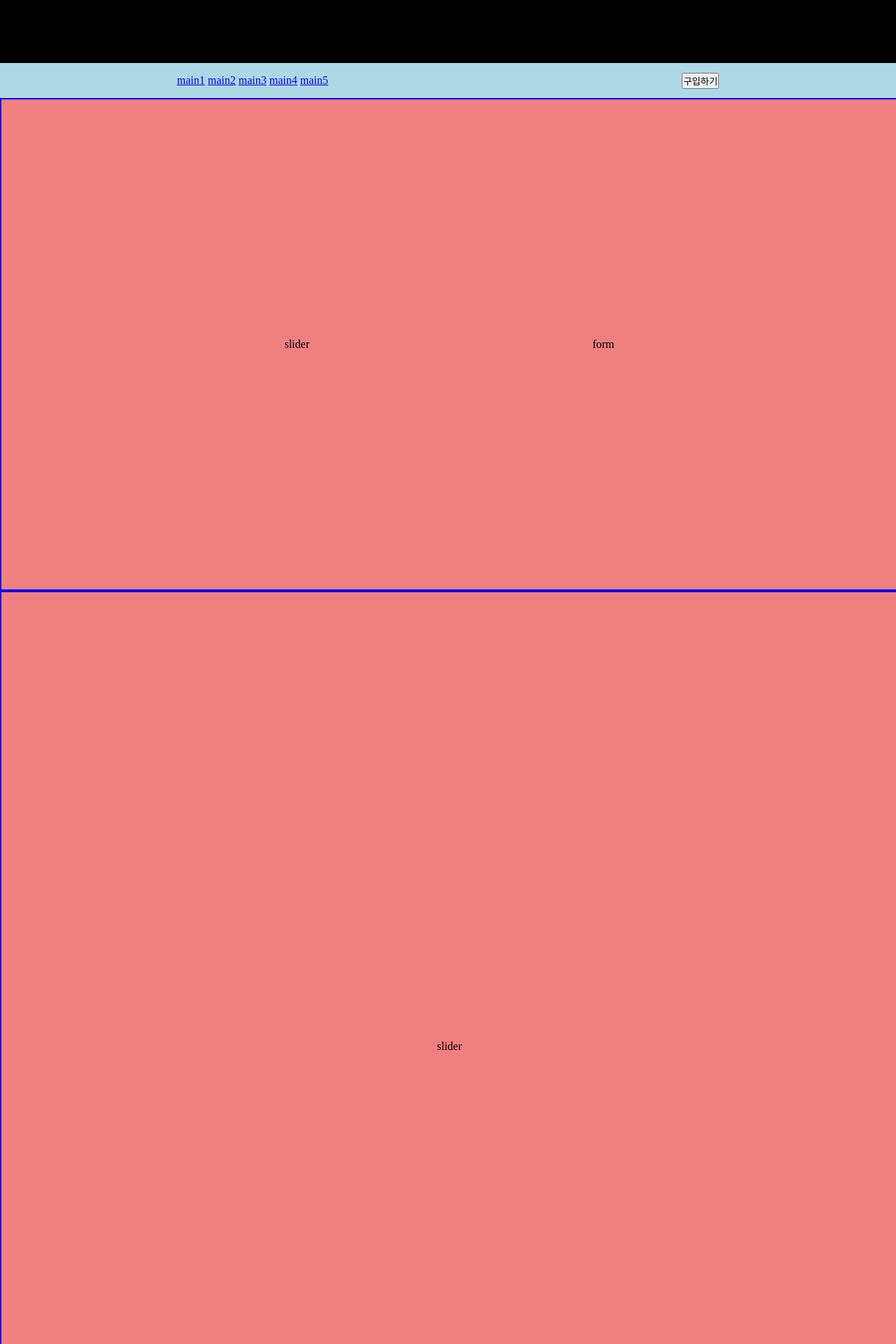
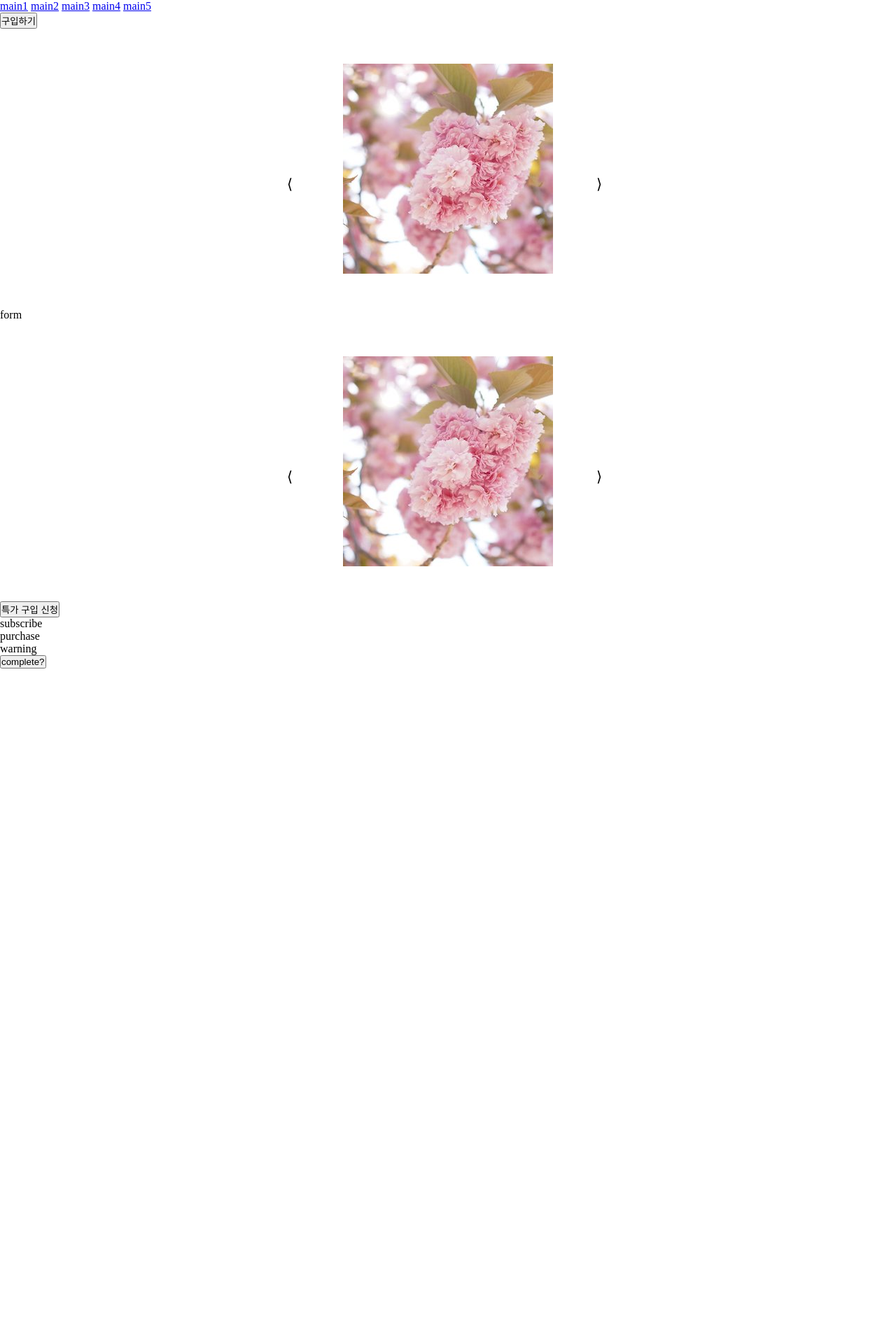
Before and after one commit to SSUcheese/devRent_zer0_PJT, a Django app: page / in a window 1280 px wide. Shown: the top 1920 px of the page at 70% size. After the commit the page ends 955 px from the top, so only its background shows below. Run offline with Django 3.2, Linux system fonts and the light colour scheme.

Commit message:
1/28 슬라이더 연결 중, 적용하려고 하니 다른 css들이 무시되고 있는 상태
화이팅

```diff
--- a/개발/bargain_sale/subscriptions/forms.py
+++ b/개발/bargain_sale/subscriptions/forms.py
@@ -1,12 +1,11 @@
-from dataclasses import field, fields
+from django import forms
 from .models import Submit
-from django import forms
 
 
 class SubmitForm(forms.ModelForm):
     class Meta:
         model = Submit
-        fields = ['name', 'phone_num', 'agency', 'company']
+        fields = '__all__'
 
 
 def __str__(self):
--- a/개발/bargain_sale/subscriptions/static/subscriptions/css/home.css
+++ b/개발/bargain_sale/subscriptions/static/subscriptions/css/home.css
@@ -39,10 +39,6 @@
   justify-content: space-evenly;
   align-items: center;
 }
-.main1_slider {
-}
-.main1_form {
-}
 
 .main2 {
   width: 100vw;
@@ -53,10 +49,6 @@
   flex-direction: column;
   justify-content: space-evenly;
   align-items: center;
-}
-.main2_slider {
-}
-.main2_btn {
 }
 
 .main3 {
--- /dev/null
+++ b/개발/bargain_sale/subscriptions/static/subscriptions/css/main_slider.css
@@ -0,0 +1,70 @@
+/* 초기화 */
+* {
+  margin: 0;
+  padding: 0;
+  /* box-sizing: border-box; */
+}
+
+li {
+  list-style-type: none;
+}
+
+/* 보여줄 구간의 높이랑 넓이 설정 */
+.main_slider {
+  width: 500px;
+  height: 300px;
+  position: relative;
+  margin: 50px auto;
+  overflow: hidden;
+  /* 리스트 형식으로 이미지를 일렬로 정렬할 것이라 500px 밖으로 나간 이미지는 hidden으로 숨긴다 */
+}
+
+.main_slides {
+  position: absolute;
+  left: 0;
+  top: 0;
+  width: 100vw; /*슬라이드할 사진과 마진 총 넓이*/
+  transition: left 0.5s ease-out;
+  /* 이즈 아웃 저거 느려졌다가 빨라짐 */
+}
+
+/* 첫 슬라이드 가운데에 정렬하기 위해 첫번째 슬라이드만 margin-left조정 */
+.main_slides li:first-child {
+  margin-left: 100px;
+}
+
+/* 슬라이드 옆으로 정렬 */
+.main_slides li:not(:last-child) {
+  float: left;
+  margin-right: 100px;
+}
+
+.main_slides li {
+  float: left;
+}
+
+.main_slider_controller span {
+  position: absolute;
+  background-color: transparent;
+  color: black;
+  text-align: center;
+  border-radius: 50%;
+  padding: 10px 20px;
+  top: 50%;
+  font-size: 1.3em;
+  cursor: pointer;
+}
+
+/* 이전, 다음 화살표에 커서 올라갔을 때 */
+.prev:hover {
+  transform: translate(-10px);
+}
+
+.next {
+  right: 10px;
+}
+
+/* 다음 화살표에 마우스 커서가 올라가 있을때 이전 화살표가 살짝 오른쪽으로 이동하는 효과 */
+.next:hover {
+  transform: translate(10px);
+}
--- a/개발/bargain_sale/subscriptions/static/subscriptions/css/modal.css
+++ b/개발/bargain_sale/subscriptions/static/subscriptions/css/modal.css
@@ -1,13 +1,11 @@
 #modal.modal-overlay {
   width: 100%;
-  height: 100%;
+  height: 5510px;
   position: absolute;
   left: 0;
   top: 0;
   display: none;
-  flex-direction: column;
-  align-items: center;
-  justify-content: center;
+  justify-content: center; /* 중심축 기준(현재 row) */
 
   background: rgba(255, 255, 255, 0.25);
   box-shadow: 0 8px 32px 0 rgba(31, 38, 135, 0.37);
@@ -25,9 +23,11 @@
   border: 1px solid rgba(255, 255, 255, 0.18);
   width: 400px;
   height: 500px;
-  position: relative;
-  top: -100px;
   padding: 10px;
+
+  /* 모달창 위치 고정(스크롤 시 포함) */
+  position: sticky;
+  top: 150px;
 }
 #modal .title {
   padding-left: 10px;
--- /dev/null
+++ b/개발/bargain_sale/subscriptions/static/subscriptions/js/main1_slider.js
@@ -0,0 +1,28 @@
+const slides = document.querySelector('.main1_slides'); //전체 슬라이드 컨테이너
+const slideimg = document.querySelectorAll('.main1_slides li'); //모든 슬라이드들
+let currentldx = 0; //현재 슬라이드 index
+const slideCount = 7; // 슬라이드 개수
+const prev = document.querySelector('.prev'); //이전 버튼
+const next = document.querySelector('.next'); //다음 버튼
+const slideWidth = 300; //한개의 슬라이드 넓이
+const slideMargin = 100; //슬라이드간의 margin 값
+
+//전체 슬라이드 컨테이너 넓이 설정
+slides.style.width = (slideWidth + slideMargin) * slideCount + 'px';
+
+function moveSlide(num) {
+    slides.style.left = -num * 400 + 'px';
+    currentldx = num;
+}
+
+prev.addEventListener('click', function() {
+    // 첫번째 슬라이드로 표시 됐을떄는 이전 버튼 눌러도 아무런 반응 없게 하려고 currentldx !== 0 일때만 moveSlide 함수 부름
+    if (currentldx !== 0) moveSlide(currentldx -1);
+});
+
+next.addEventListener('click', function(){
+    /* 마지막 슬라이드로 표시 됐을때는 다음 버튼 눌러도 아무런 반응 없게 하기 위해 currentIdx !==slideCount - 1 일때만 moveSlide 함수 불러옴 */
+    if (currentldx !== slideCount -1) {
+        moveSlide(currentldx + 1);
+    }
+});
--- /dev/null
+++ b/개발/bargain_sale/subscriptions/static/subscriptions/js/main2_slider.js
@@ -0,0 +1,28 @@
+const slides = document.querySelector('.main2_slides'); //전체 슬라이드 컨테이너
+const slideimg = document.querySelectorAll('.main2_slides li'); //모든 슬라이드들
+let currentldx = 0; //현재 슬라이드 index
+const slideCount = 7; // 슬라이드 개수
+const prev = document.querySelector('.prev'); //이전 버튼
+const next = document.querySelector('.next'); //다음 버튼
+const slideWidth = 300; //한개의 슬라이드 넓이
+const slideMargin = 100; //슬라이드간의 margin 값
+
+//전체 슬라이드 컨테이너 넓이 설정
+slides.style.width = (slideWidth + slideMargin) * slideCount + 'px';
+
+function moveSlide(num) {
+    slides.style.left = -num * 400 + 'px';
+    currentldx = num;
+}
+
+prev.addEventListener('click', function() {
+    // 첫번째 슬라이드로 표시 됐을떄는 이전 버튼 눌러도 아무런 반응 없게 하려고 currentldx !== 0 일때만 moveSlide 함수 부름
+    if (currentldx !== 0) moveSlide(currentldx -1);
+});
+
+next.addEventListener('click', function(){
+    /* 마지막 슬라이드로 표시 됐을때는 다음 버튼 눌러도 아무런 반응 없게 하기 위해 currentIdx !==slideCount - 1 일때만 moveSlide 함수 불러옴 */
+    if (currentldx !== slideCount -1) {
+        moveSlide(currentldx + 1);
+    }
+});
--- a/개발/bargain_sale/subscriptions/templates/subscriptions/home.html
+++ b/개발/bargain_sale/subscriptions/templates/subscriptions/home.html
@@ -5,8 +5,9 @@
     <meta charset="UTF-8">
     <meta http-equiv="X-UA-Compatible" content="IE=edge">
     <meta name="viewport" content="width=device-width, initial-scale=1.0">
-    <link rel="stylesheet" href={% static 'subscriptions/css/home.css' %}>
+    <link rel="stylesheet" href={% static 'subscriptions/image/.jpg' %}>
     <link rel="stylesheet" href={% static 'subscriptions/css/modal.css' %}>
+    <link rel="stylesheet" href={% static 'subscriptions/css/main_slider.css' %}>
     <title>home page</title>
 </head>
 <body>
@@ -28,12 +29,42 @@
     <div class="main">
         <!--1번 블럭 : 대표 제품 및 폼-->
         <div class="main1" id="main1">
-            <div class="main1_slider">slider</div>
+            <div class="main1_slider main_slider">
+                <ul class="main1_slides main_slides">
+                    <li><img src={% static 'subscriptions/image/flower.jpg' %}></li>
+                    <li><img src={% static 'subscriptions/image/fox.jpg' %}></li>
+                    <li><img src={% static 'subscriptions/image/lightning.jpg' %}></li>
+                    <li><img src={% static 'subscriptions/image/moon.jpg' %}></li>
+                    <li><img src={% static 'subscriptions/image/nature.jpg' %}></li>
+                    <li><img src={% static 'subscriptions/image/space.jpg' %}></li>
+                    <li><div><h1>아무거나아무거나</h1></div></li>
+                </ul>
+                <p class="main1_slider_controller main_slider_controller">
+                    <!-- &lang: 왼쪽 방향 화살표 &rang: 오른쪽 방향 화살표 -->
+                    <span class="prev">&lang;</span>
+                    <span class="next">&rang;</span>
+                </p>
+            </div>
             <div class="main1_form">form</div>
         </div>
         <!--2번 블럭 : 제품 및 가격 확인-->
         <div class="main2" id="main2">
-            <div class="main2_slider">slider</div>
+            <div class="main2_slider main_slider">
+                <ul class="main2_slides main_slides">
+                    <li><img src={% static 'subscriptions/image/flower.jpg' %}></li>
+                    <li><img src={% static 'subscriptions/image/fox.jpg' %}></li>
+                    <li><img src={% static 'subscriptions/image/lightning.jpg' %}></li>
+                    <li><img src={% static 'subscriptions/image/moon.jpg' %}></li>
+                    <li><img src={% static 'subscriptions/image/nature.jpg' %}></li>
+                    <li><img src={% static 'subscriptions/image/space.jpg' %}></li>
+                    <li><div><h1>아무거나아무거나</h1></div></li>
+                </ul>
+                <p class="main2_slider_controller main_slider_controller">
+                    <!-- &lang: 왼쪽 방향 화살표 &rang: 오른쪽 방향 화살표 -->
+                    <span class="prev">&lang;</span>
+                    <span class="next">&rang;</span>
+                </p>
+            </div>
             <div class="main2_btn"><button>특가 구입 신청</button></div>
         </div>
         <!--3번 블럭 : 실시간 접수 현황-->
@@ -84,5 +115,7 @@
     </div>
 
     <script src={% static 'subscriptions/js/modal.js' %}></script>
+    <script src={% static 'subscriptions/js/main1_slider.js' %}></script>
+    <script src={% static 'subscriptions/js/main2_slider.js' %}></script>
 </body>
 </html>
```
Also changed, not shown: 개발/bargain_sale/subscriptions/templates/subscriptions/modal.html (deleted, +0 -14 lines), 개발/bargain_sale/subscriptions/static/subscriptions/image/flower.jpg (added), 개발/bargain_sale/subscriptions/static/subscriptions/image/fox.jpg (added), 개발/bargain_sale/subscriptions/static/subscriptions/image/lightning.jpg (added), 개발/bargain_sale/subscriptions/static/subscriptions/image/moon.jpg (added), 개발/bargain_sale/subscriptions/static/subscriptions/image/nature.jpg (added), 개발/bargain_sale/subscriptions/static/subscriptions/image/space.jpg (added), 5 other files.
